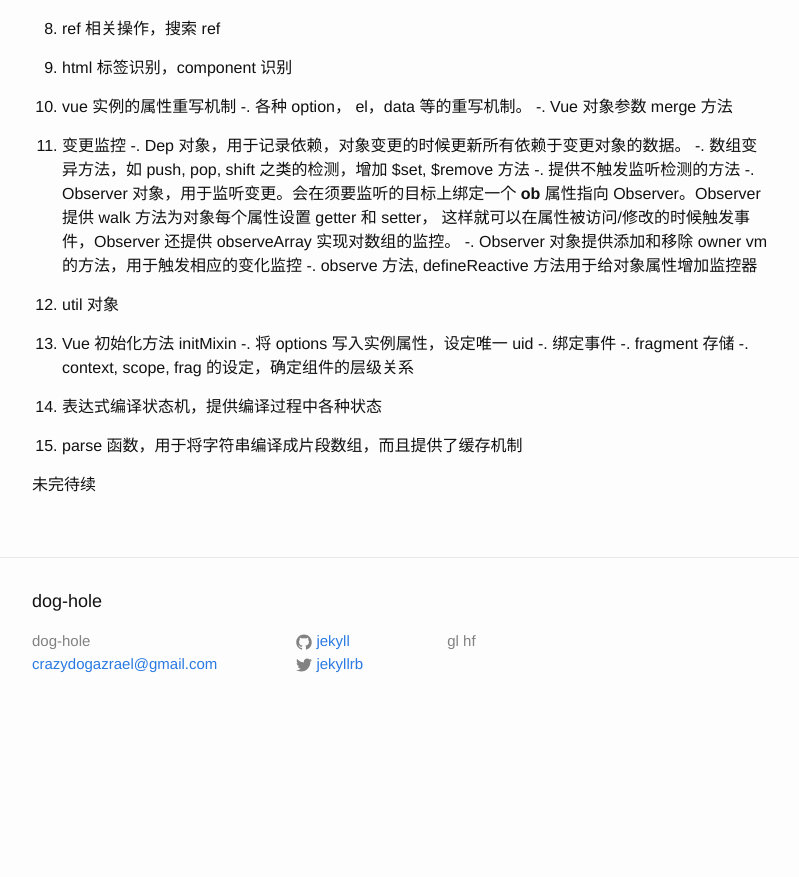
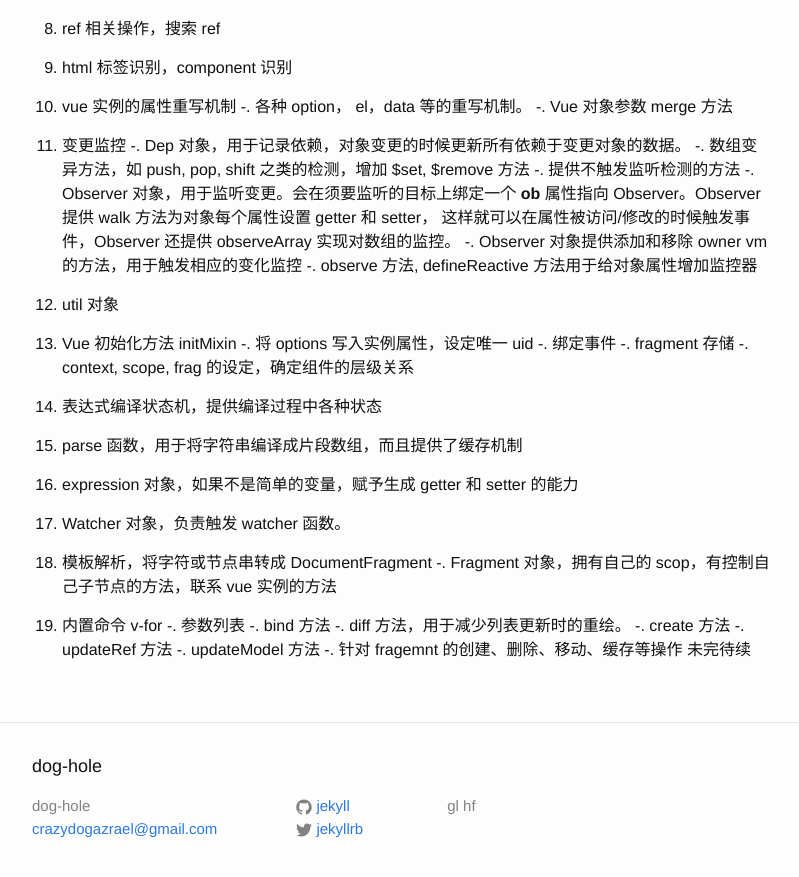
Before and after one commit to Crazydogs/Crazydogs.github.io, a Jekyll site: the page built from _posts/2016-8-24-vue-阅读笔记.markdown, in a window 1280 px wide and 900 px high, scrolled down 624 px. Shown: the top 877 px of the window, without its empty margins (238-1037 px from the left). Built offline with Jekyll 4.4.1, drawn with Linux system fonts in a browser that asks for light colours; before the commit the page ends 1359 px from its top, so only the background shows below that.

Commit message:
看到4000行啦

```diff
--- a/_posts/2016-8-24-vue-阅读笔记.markdown
+++ b/_posts/2016-8-24-vue-阅读笔记.markdown
@@ -65,4 +65,19 @@ category: coding
 
 15. parse 函数，用于将字符串编译成片段数组，而且提供了缓存机制
 
+16. expression 对象，如果不是简单的变量，赋予生成 getter 和 setter 的能力
+
+17. Watcher 对象，负责触发 watcher 函数。
+
+18. 模板解析，将字符或节点串转成 DocumentFragment
+    -. Fragment 对象，拥有自己的 scop，有控制自己子节点的方法，联系 vue 实例的方法
+
+19. 内置命令 v-for
+    -. 参数列表
+    -. bind 方法
+    -. diff 方法，用于减少列表更新时的重绘。
+    -. create 方法
+    -. updateRef 方法
+    -. updateModel 方法
+    -. 针对 fragemnt 的创建、删除、移动、缓存等操作
 未完待续
```
